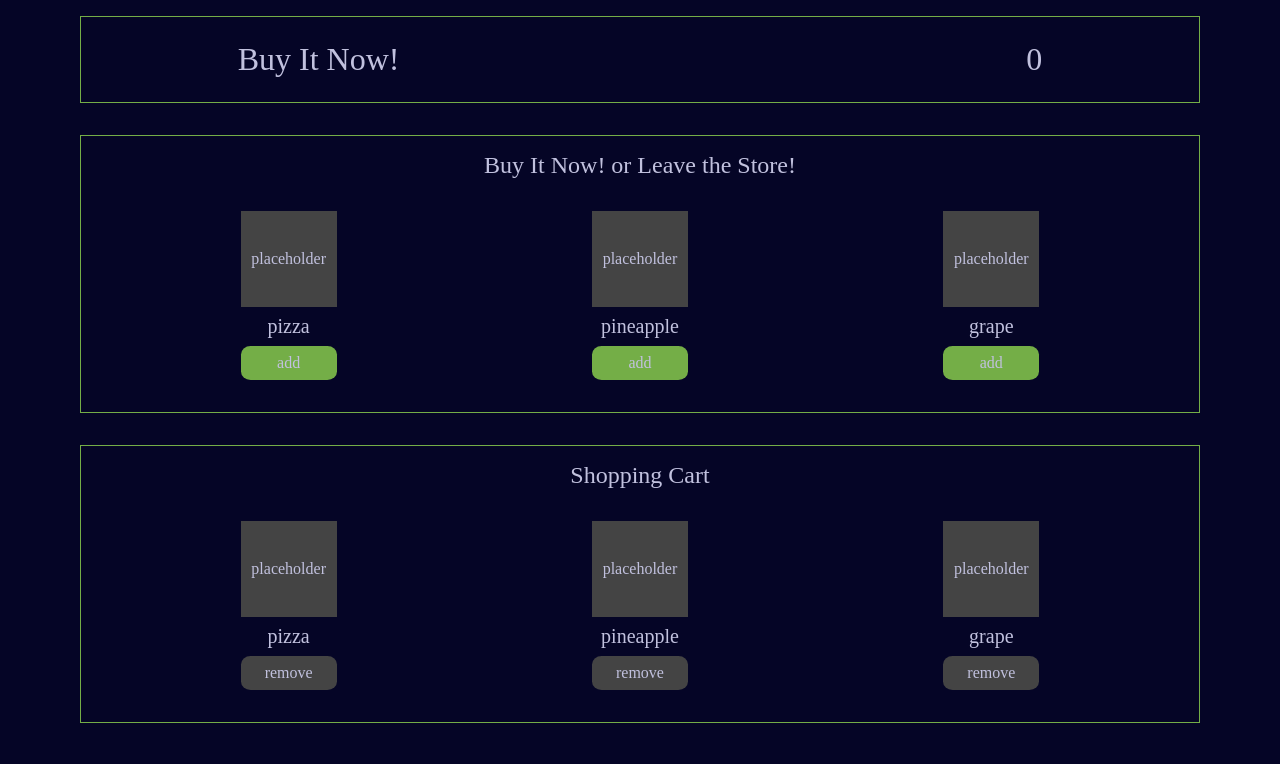
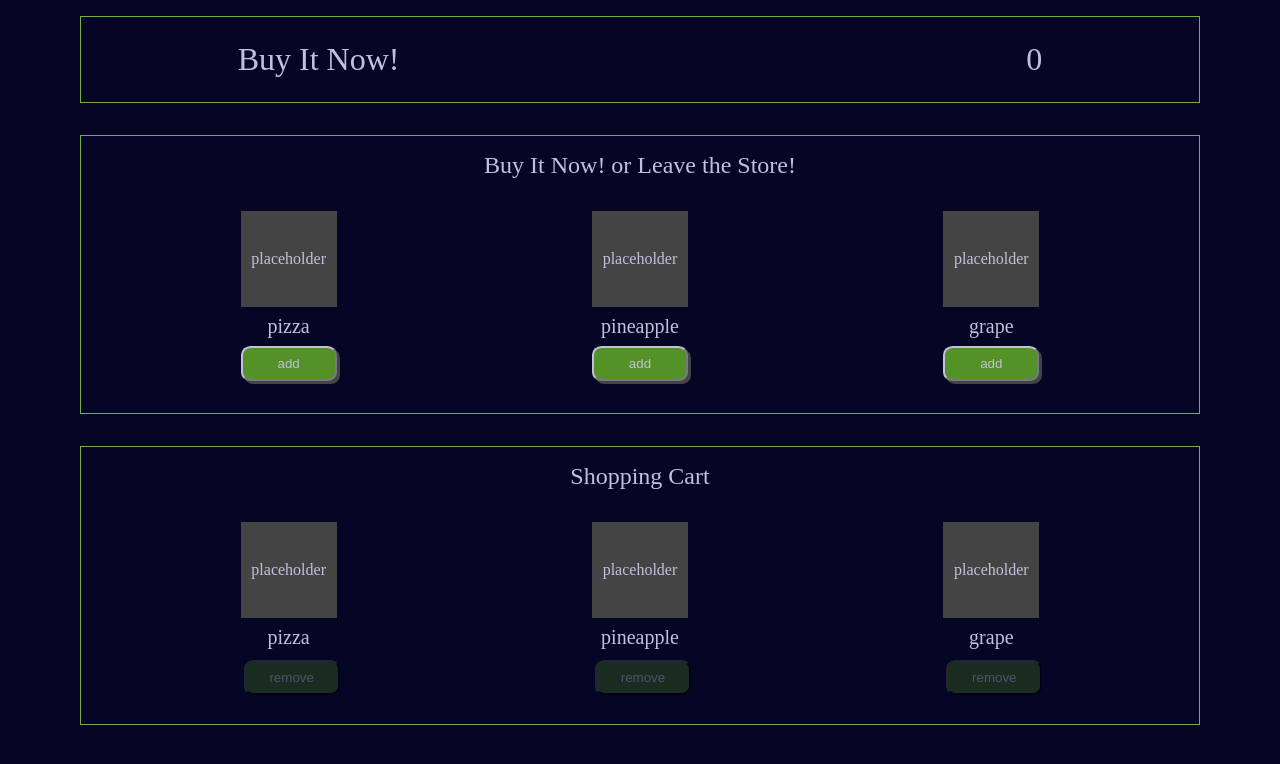
Before and after one commit to dcraig327/shopping-cart, a plain HTML site: page index.html in a window 1280 px wide. Drawn offline with Linux system fonts and the light colour scheme.

Commit message:
change style used
Added a different way of handling state of butotns
Added a way to alter button classes in js

```diff
--- a/script.js
+++ b/script.js
@@ -57,15 +57,33 @@ function createStore() {
   const storeItem1 = appendElement(storeItems, "div", "store-item");
   appendElement(storeItem1, "div", "store-item-image", "placeholder");
   appendElement(storeItem1, "div", "store-item-name", "pizza");
-  appendElement(storeItem1, "div", "store-item-button-add", "add");
+  const storeButton1 = appendElement(
+    storeItem1,
+    "button",
+    "store-item-button-add",
+    "add"
+  );
+  storeButton1.classList.add("button-enabled");
   const storeItem2 = appendElement(storeItems, "div", "store-item");
   appendElement(storeItem2, "div", "store-item-image", "placeholder");
   appendElement(storeItem2, "div", "store-item-name", "pineapple");
-  appendElement(storeItem2, "div", "store-item-button-add", "add");
+  const storeButton2 = appendElement(
+    storeItem2,
+    "button",
+    "store-item-button-add",
+    "add"
+  );
+  storeButton2.classList.add("button-enabled");
   const storeItem3 = appendElement(storeItems, "div", "store-item");
   appendElement(storeItem3, "div", "store-item-image", "placeholder");
   appendElement(storeItem3, "div", "store-item-name", "grape");
-  appendElement(storeItem3, "div", "store-item-button-add", "add");
+  const storeButton3 = appendElement(
+    storeItem3,
+    "button",
+    "store-item-button-add",
+    "add"
+  );
+  storeButton3.classList.add("button-enabled");
 }
 
 function createCart() {
@@ -75,15 +93,33 @@ function createCart() {
   const cartItem1 = appendElement(cartItems, "div", "cart-item");
   appendElement(cartItem1, "div", "cart-item-image", "placeholder");
   appendElement(cartItem1, "div", "cart-item-name", "pizza");
-  appendElement(cartItem1, "div", "cart-item-button-remove", "remove");
+  const cartButton1 = appendElement(
+    cartItem1,
+    "button",
+    "cart-item-button-remove",
+    "remove"
+  );
+  cartButton1.classList.add("button-disabled");
   const cartItem2 = appendElement(cartItems, "div", "cart-item");
   appendElement(cartItem2, "div", "cart-item-image", "placeholder");
   appendElement(cartItem2, "div", "cart-item-name", "pineapple");
-  appendElement(cartItem2, "div", "cart-item-button-remove", "remove");
+  const cartButton2 = appendElement(
+    cartItem2,
+    "button",
+    "cart-item-button-remove",
+    "remove"
+  );
+  cartButton2.classList.add("button-disabled");
   const cartItem3 = appendElement(cartItems, "div", "cart-item");
   appendElement(cartItem3, "div", "cart-item-image", "placeholder");
   appendElement(cartItem3, "div", "cart-item-name", "grape");
-  appendElement(cartItem3, "div", "cart-item-button-remove", "remove");
+  const cartButton3 = appendElement(
+    cartItem3,
+    "button",
+    "cart-item-button-remove",
+    "remove"
+  );
+  cartButton3.classList.add("button-disabled");
 }
 
 function createPage() {
--- a/style.css
+++ b/style.css
@@ -63,18 +63,43 @@ body {
   padding: 0.5rem 0;
 }
 
-.store-item-button-add,
-.cart-item-button-remove {
+/* highligh from top left */
+
+button {
   display: flex;
   justify-content: center;
   align-items: center;
+  color: #c1c1de;
+  cursor: pointer;
   padding: 0.5rem 0;
   border-radius: 10% / 25%;
+  border-color: #c1c1de;
+  background-color: #549126;
+  box-shadow: 0.1875rem 0.1875rem #444;
 }
 
-.store-item-button-add {
-  background-color: #74ae47;
+.button-enabled {
+  opacity: 1;
+  cursor: auto;
 }
-.cart-item-button-remove {
-  background-color: #444;
+
+button:hover.button-enabled {
+  color: #c1c1de;
+  background-color: #386615;
 }
+
+button:active.button-enabled {
+  color: #c1c1de;
+  background-color: #386615;
+  box-shadow: 0 0 #444;
+  transform: translate(0.1875rem, 0.1875rem);
+}
+
+.button-disabled {
+  opacity: 0.4;
+  cursor: not-allowed;
+  background-color: #386615;
+  border-color: black;
+  box-shadow: 0 0 #444;
+  transform: translate(0.1875rem, 0.1875rem);
+}
```
